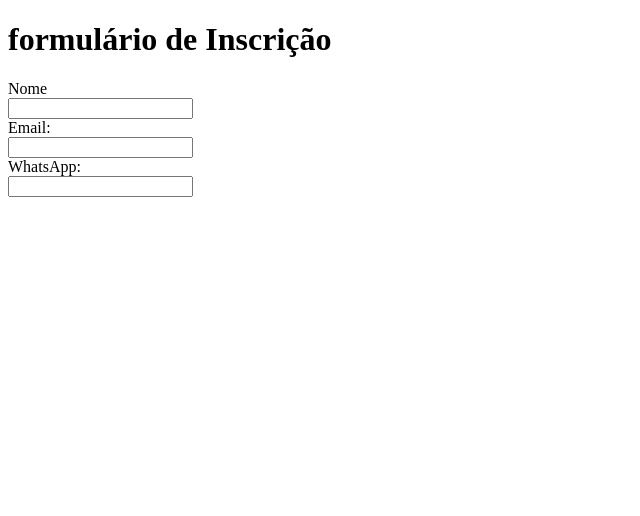
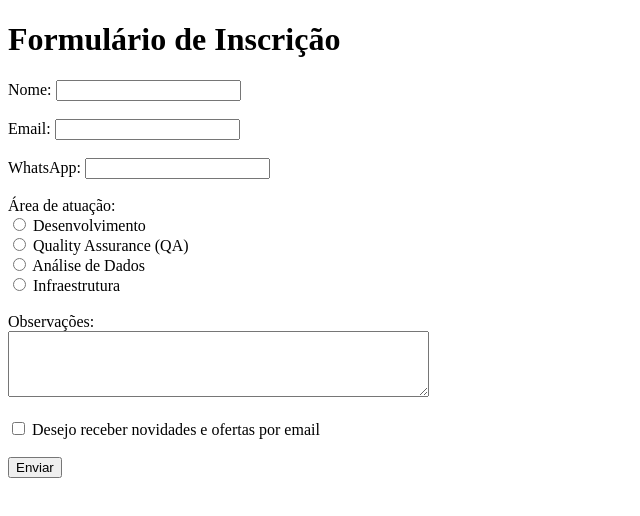
Before and after one commit to yasminsilvaaa/projeto1-formulario-de-inscricao, a plain HTML site: page index.html in a window 1280 px wide. Shown: the whole page, without its empty margins (0-640 px from the left). Drawn offline with Linux system fonts and the light colour scheme.

Commit message:
Update index.html

```diff
--- a/index.html
+++ b/index.html
@@ -1,23 +1,75 @@
 <!DOCTYPE html>
-<html lang="pt-br">
+
+<html lang="pt-BR">
+
 <head>
+
     <meta charset="UTF-8">
+
     <meta name="viewport" content="width=device-width, initial-scale=1.0">
-    <title>formulário de inscrição</title>
+
+    <title>Formulário de Inscrição</title>
+
 </head>
+
 <body>
-    <h1>formulário de Inscrição</h1>
-</body>
-</html>
-<form>
-    <label for="nome">Nome</label><br>
-    <input type="name="nome" id="nome"><br>
 
-    <label for="email">Email:</label><br>
-    <input type="email" name="email" id="email"><br>
+    <h1>Formulário de Inscrição</h1>
 
-    <label for="numero">WhatsApp:</label><br>
-    <input type="text" name="numero" id="numero"><br><br>
+    <label for="nome">Nome:</label>
+
+    <input type="text" id="nome" name="nome" required><br><br>
 
 
+
+    <label for="email">Email:</label>
+
+    <input type="email" id="email" name="email" required><br><br>
+
+
+
+    <label for="whatsapp">WhatsApp:</label>
+
+    <input type="tel" id="whatsapp" name="whatsapp" required><br><br>
+
+
+
+    <label>Área de atuação:</label><br>
+
+    <input type="radio" id="desenvolvimento" name="area" value="Desenvolvimento">
+
+    <label for="desenvolvimento">Desenvolvimento</label><br>
+
+    <input type="radio" id="qa" name="area" value="Quality Assurance">
+
+    <label for="qa">Quality Assurance (QA)</label><br>
+
+    <input type="radio" id="analise" name="area" value="Analise de Dados">
+
+    <label for="analise">Análise de Dados</label><br>
+
+    <input type="radio" id="infraestrutura" name="area" value="Infraestrutura">
+
+    <label for="infraestrutura">Infraestrutura</label><br><br>
+
+
+
+    <label for="observacoes">Observações:</label><br>
+
+    <textarea id="observacoes" name="observacoes" rows="4" cols="50"></textarea><br><br>
+
+
+
+    <input type="checkbox" id="novidades" name="novidades">
+
+    <label for="novidades">Desejo receber novidades e ofertas por email</label><br><br>
+
+
+
+    <input type="submit" value="Enviar">
+
 </form>
+
+</body>
+
+</html>
```
